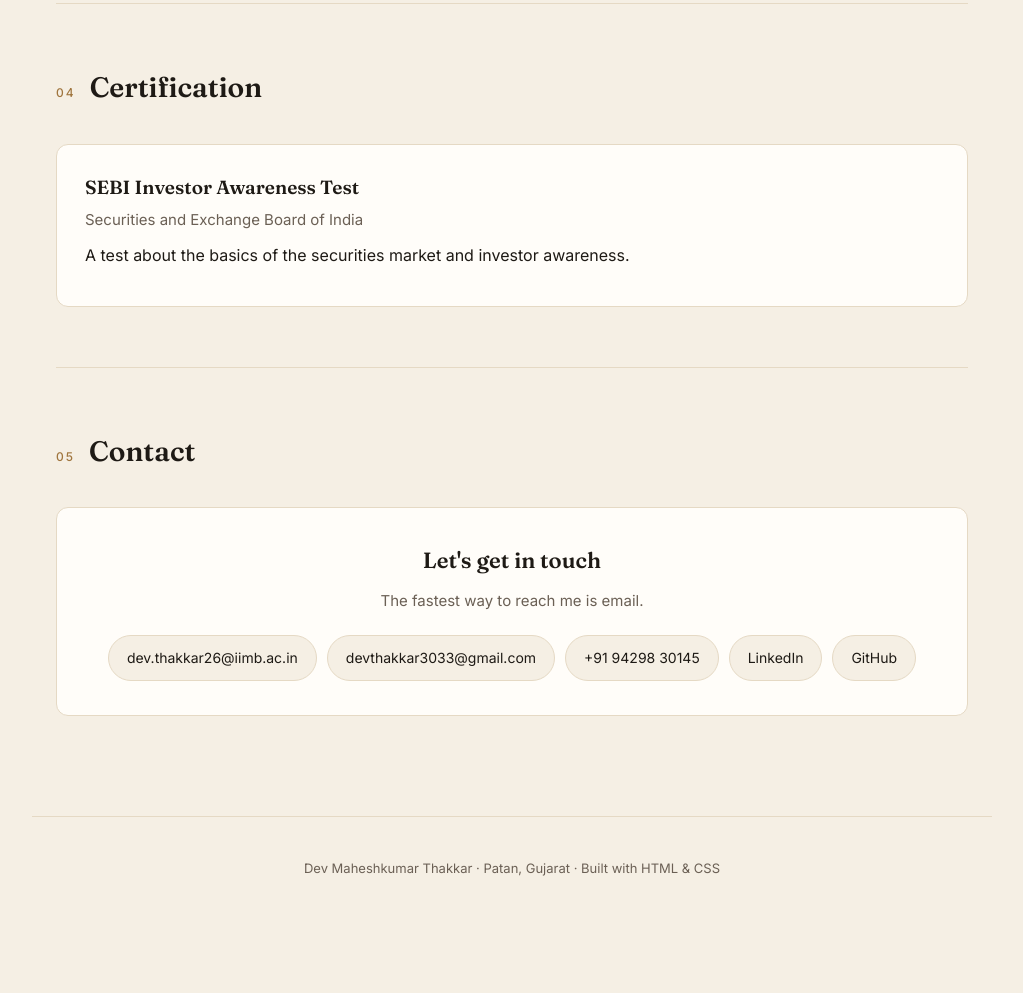
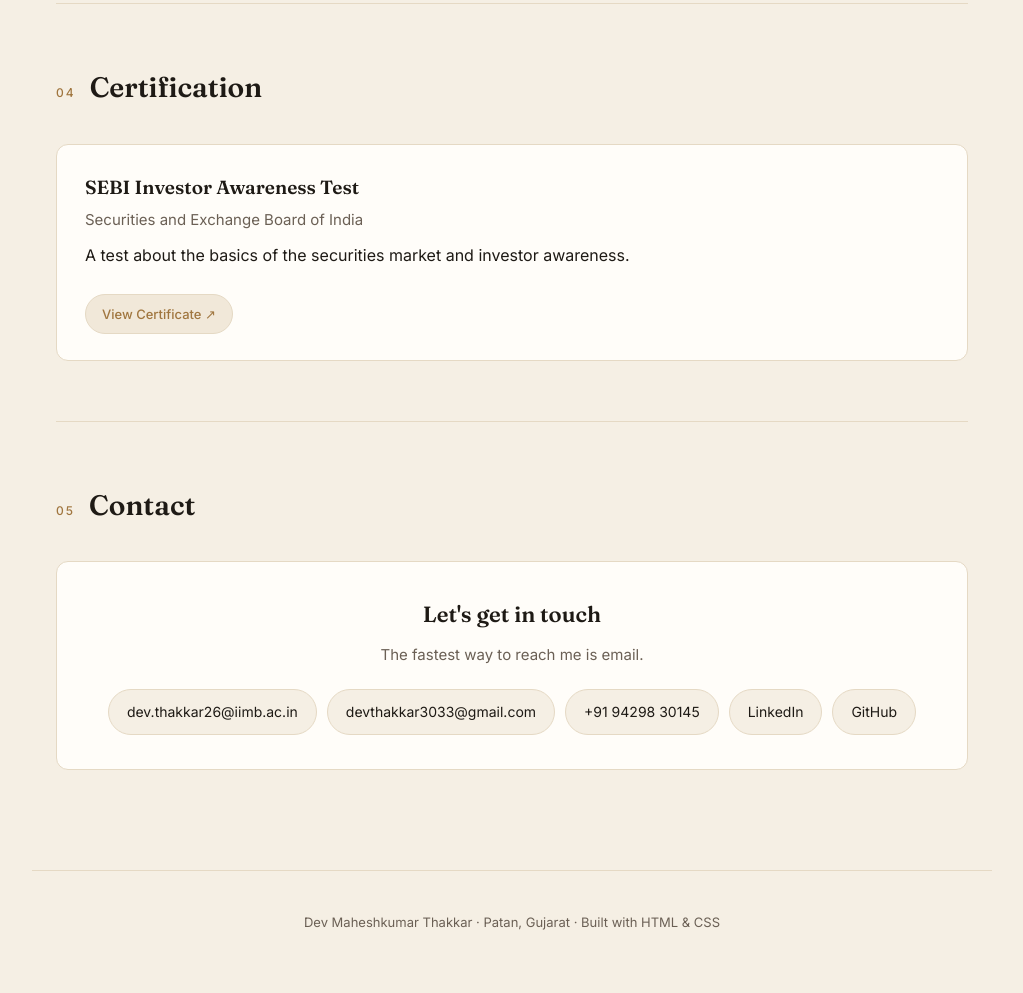
Before and after one commit to Dev3033/resume-website.github.io, a plain HTML site: page index.html in a window 1280 px wide. Shown: the part 2067-3060 px from the top of the page, without its empty margins (128-1151 px from the left). Before the commit the page ends 3006 px from the top, so only its background shows below. Drawn offline with Linux system fonts and the light colour scheme.

Commit message:
Update index.html

```diff
--- a/index.html
+++ b/index.html
@@ -360,6 +360,27 @@
       margin-bottom: 4px;
     }
 
+    /* button that opens the certificate PDF */
+    .cert-link {
+      display: inline-block;
+      margin-top: 14px;
+      padding: 8px 16px;
+      font-size: 13px;
+      font-weight: 500;
+      color: #a0763f;
+      background: #f1e8d9;
+      border: 1px solid #e5d9c4;
+      border-radius: 999px;
+      text-decoration: none;
+      transition: all 0.2s;
+    }
+
+    .cert-link:hover {
+      background: #a0763f;
+      border-color: #a0763f;
+      color: #ffffff;
+    }
+
 
     /* ---------- contact ---------- */
 
@@ -645,6 +666,9 @@
         <p>
           A test about the basics of the securities market and investor awareness.
         </p>
+        <a href="sebi-certificate.pdf" target="_blank" rel="noopener" class="cert-link">
+          View Certificate &nearr;
+        </a>
       </div>
     </div>
 
```
